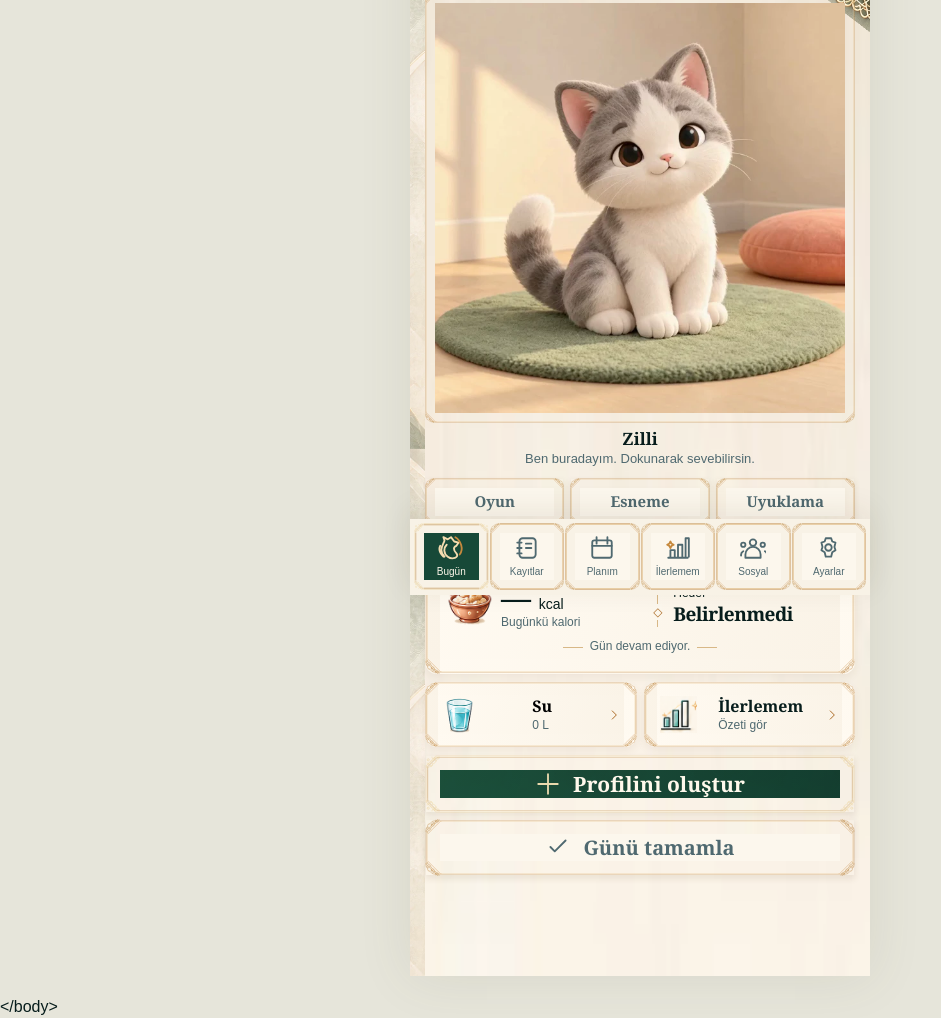
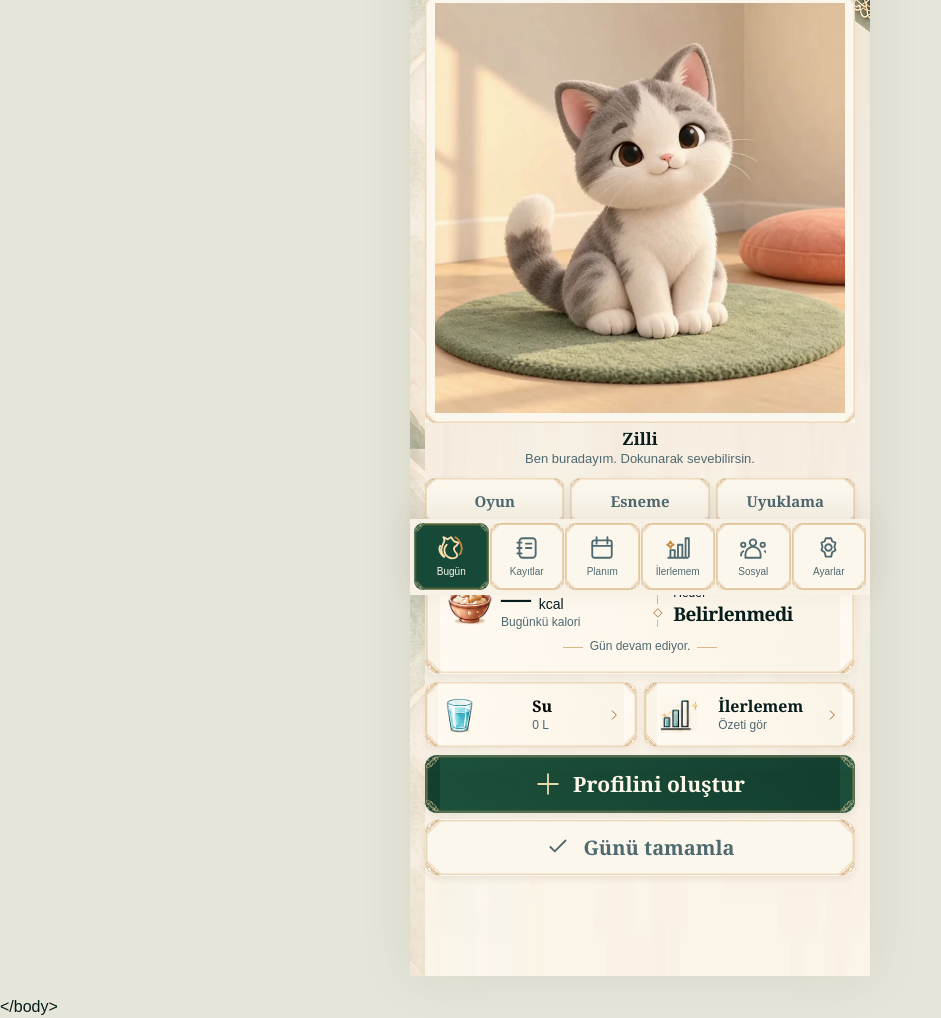
Before and after one commit to deus-ex-machina-18/Kalori-Takip, a website built with Vite: page index.html in a window 1280 px wide. Shown: the part 205-1223 px from the top of the page, without its empty margins (0-941 px from the left). Built offline with nearby package versions, Linux system fonts and the light colour scheme.

Commit message:
Fit framed button and navigation backgrounds to ornamental borders

```diff
--- a/scripts/today-plan-browser-check.mjs
+++ b/scripts/today-plan-browser-check.mjs
@@ -67,6 +67,7 @@ export async function checkTodayPlanFixes(browser, checks) {
     await page.locator('.maintenance-equivalent').waitFor();
     await page.locator('.maintenance-equivalent summary').click();
     assert.equal(await page.locator('.maintenance-equivalent .link-row').count(), 3);
+    await page.locator('h1').focus();
     await page.screenshot({ path: 'browser-results/activity-equivalents-390.png', fullPage: true });
     assert.deepEqual(errors, []);
     checks.push('Today fixes: opaque video, enlarged scene, compact headings, centered settings and seamless background at five widths; duration cap/preview/back/save/reload; provisional and completed activity equivalents and separate maintenance basis: pass');
--- a/src/styles.css
+++ b/src/styles.css
@@ -170,7 +170,8 @@ small {
   border: 9px solid transparent;
   border-image: url("../public/design/frame.svg") 28 stretch;
   background: var(--surface);
-  background-clip: padding-box;
+  background-clip: border-box;
+  border-radius: 9px;
 }
 .date-chip .icon {
   width: 18px;
@@ -253,7 +254,7 @@ main > details.card {
   gap: 12px;
   border: 15px solid transparent;
   border-image: url("../public/design/frame.svg") 28 stretch;
-  border-radius: 0;
+  border-radius: 12px;
   min-height: 48px;
   padding: 0 7px;
   font-family: var(--serif);
@@ -262,7 +263,7 @@ main > details.card {
   text-align: center;
   width: 100%;
   background: var(--surface);
-  background-clip: padding-box;
+  background-clip: border-box;
   box-shadow: 0 3px 6px #694b2419;
 }
 .button.primary {
@@ -271,7 +272,7 @@ main > details.card {
     linear-gradient(110deg, #24614966, #0e332d55),
     url("../public/design/paper.webp");
   background-blend-mode: normal, multiply;
-  background-clip: padding-box;
+  background-clip: border-box;
   color: #fff9ec;
   border-image-source: url("../public/design/frame-dark.svg");
 }
@@ -280,7 +281,7 @@ main > details.card {
 }
 .button.secondary {
   background: var(--surface);
-  background-clip: padding-box;
+  background-clip: border-box;
 }
 .button .icon {
   width: 26px;
@@ -325,13 +326,14 @@ main > details.card {
   border: 10px solid transparent;
   border-image: url("../public/design/frame.svg") 28 stretch;
   background: var(--surface);
-  background-clip: padding-box;
+  background-clip: border-box;
+  border-radius: 9px;
   font-size: 10px;
   color: var(--muted);
 }
 .navigation a[aria-current="page"] {
   background: var(--sage-dark);
-  background-clip: padding-box;
+  background-clip: border-box;
   border-image-source: url("../public/design/frame-dark.svg");
   color: #fff8eb;
 }
@@ -357,7 +359,7 @@ main > details.card {
   border: 10px solid transparent;
   border-image: url("../public/design/frame.svg") 28 stretch;
   background: var(--surface);
-  background-clip: padding-box;
+  background-clip: border-box;
   padding: 0;
   overflow: hidden;
   display: block;
```
Also changed, not shown: docs/verification/today-plan-fixes.md (+2 -1 lines).
